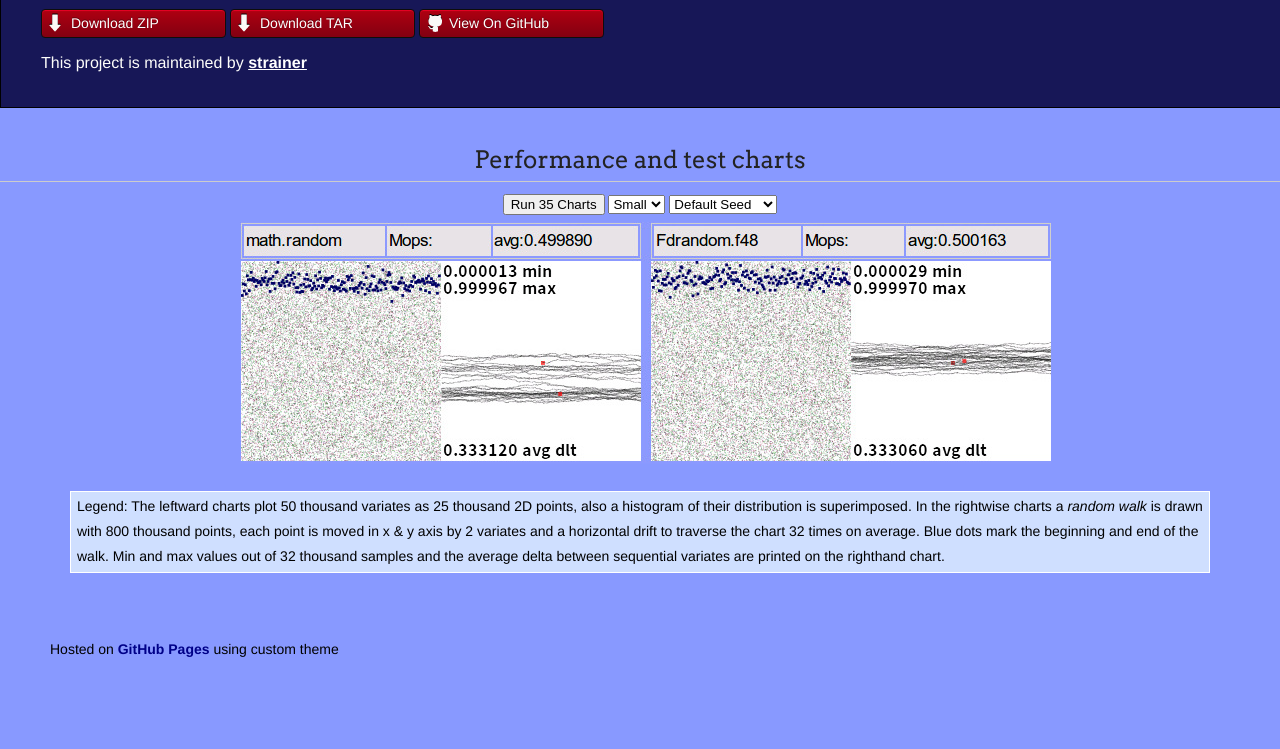
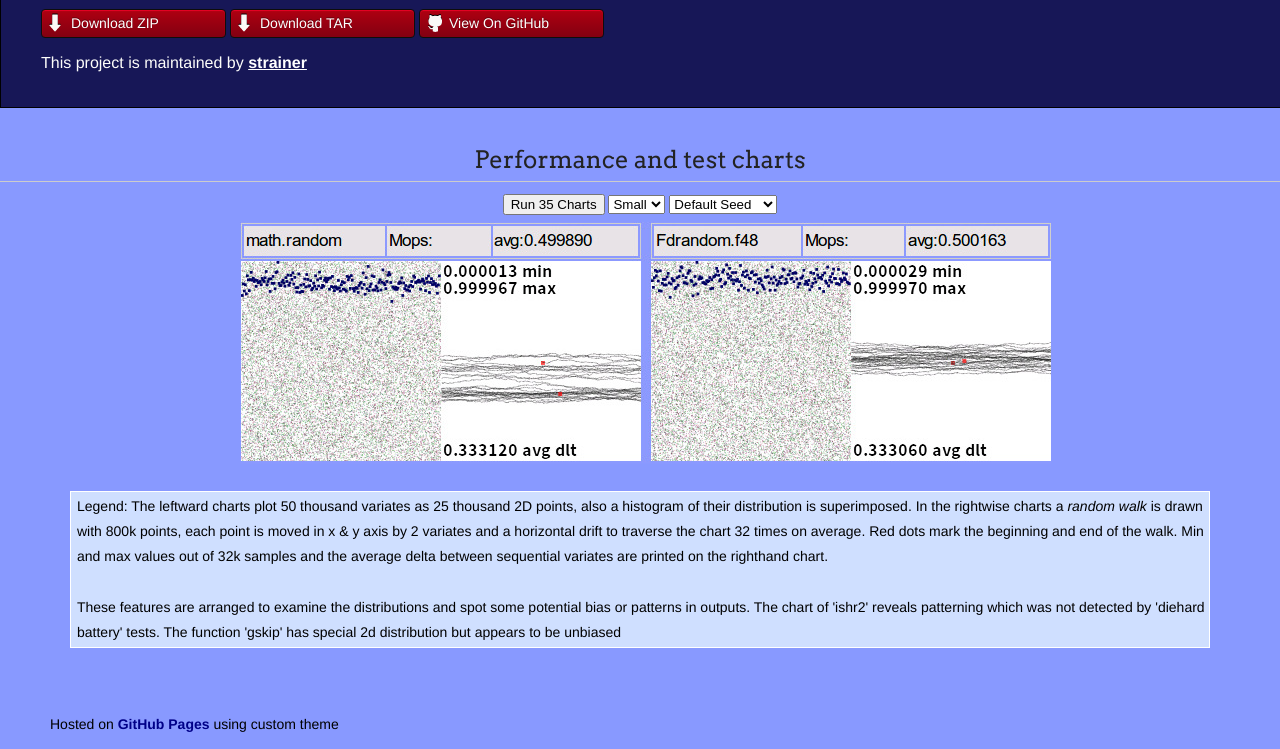
Before and after one commit to strainer/Fdrandom.js, a plain HTML site: page index.html in a window 1280 px wide. Shown: the part 92-841 px from the top of the page. Before the commit the page ends 800 px from the top, so only its background shows below. Drawn offline with Linux system fonts and the light colour scheme.

Commit message:
more legen notes

```diff
--- a/index.html
+++ b/index.html
@@ -65,7 +65,7 @@
 </div>
 </div>
 
-<p>Legend: The leftward charts plot 50 thousand variates as 25 thousand 2D points, also a histogram of their distribution is superimposed. In the rightwise charts a <em>random walk</em> is drawn with 800 thousand points, each point is moved in x & y axis by 2 variates and a horizontal drift to traverse the chart 32 times on average. Blue dots mark the beginning and end of the walk. Min and max values out of 32 thousand samples and the average delta between sequential variates are printed on the righthand chart.</p>
+<p>Legend: The leftward charts plot 50 thousand variates as 25 thousand 2D points, also a histogram of their distribution is superimposed. In the rightwise charts a <em>random walk</em> is drawn with 800k points, each point is moved in x & y axis by 2 variates and a horizontal drift to traverse the chart 32 times on average. Red dots mark the beginning and end of the walk. Min and max values out of 32k samples and the average delta between sequential variates are printed on the righthand chart.<br><br> These features are arranged to examine the distributions and spot some potential bias or patterns in outputs. The chart of 'ishr2' reveals patterning which was not detected by 'diehard battery' tests. The function 'gskip' has special 2d distribution but appears to be unbiased</p>
       </section>
       <footer>
         <p><small>Hosted on <a href="https://pages.github.com">GitHub Pages</a> using custom theme</small></p>
```
